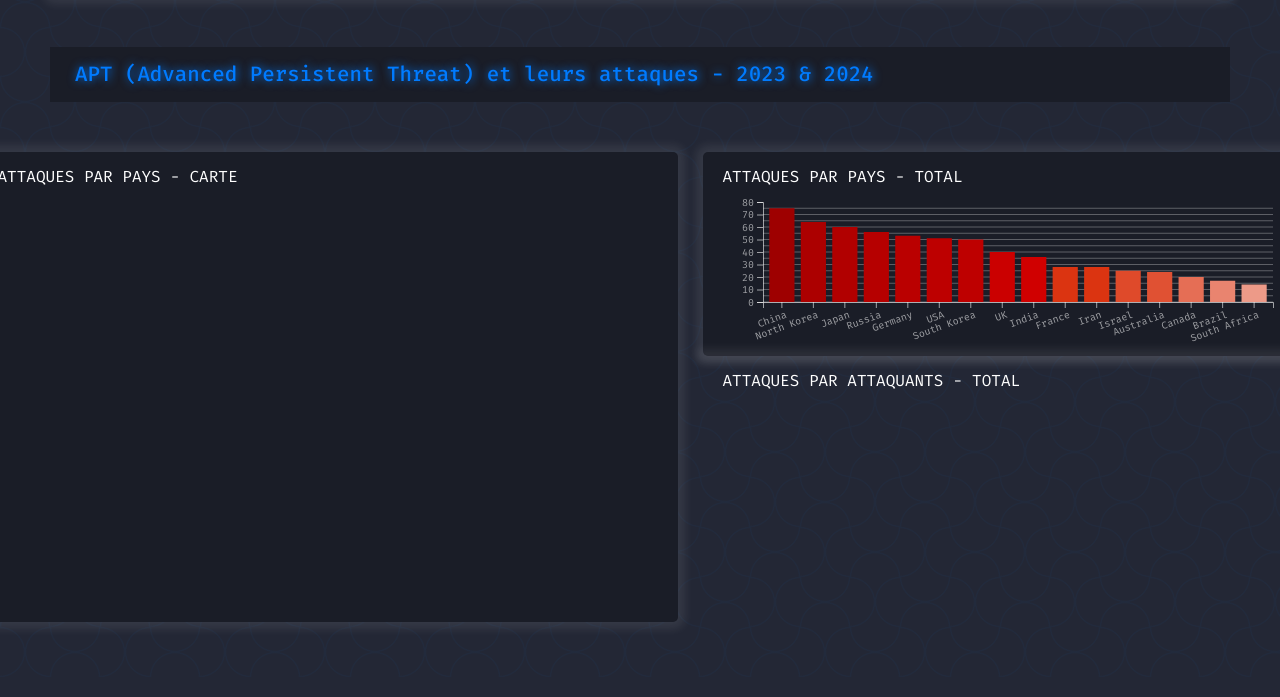
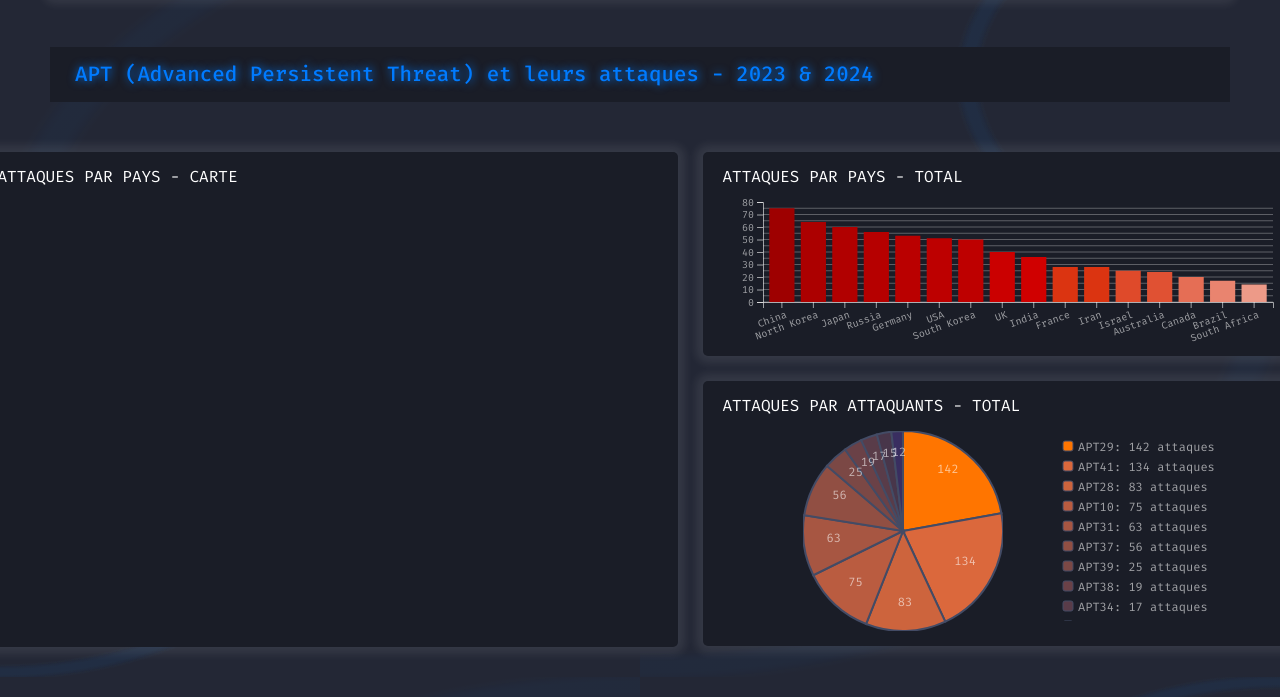
Before and after one commit to bastosjt/Data-Visulation, a plain HTML site: page index.html in a window 1280 px wide. Shown: the part 123-820 px from the top of the page. Drawn offline with nearby package versions, Linux system fonts and the light colour scheme; no server answers; a web font is replaced by a local one.

Commit message:
Finalisation du camembert

```diff
--- a/chartpie.js
+++ b/chartpie.js
@@ -0,0 +1,158 @@
+d3.csv("data.csv").then((data) => {
+
+    function updateChartPie() {
+        const selectedType = document.querySelector("#filters input:checked")?.value;
+
+        const filteredData = selectedType
+            ? data.filter(d => d.Type === selectedType)
+            : data;
+
+        // Calculer les attaques par APT Group et trier en ordre décroissant
+        const aptGroupData = d3.rollup(
+            filteredData,
+            v => d3.sum(v, d => +d.Attacks),
+            d => d["APT Group"]
+        );
+
+        let attackList = Array.from(aptGroupData, ([APTGroup, Attacks]) => ({ APTGroup, Attacks }));
+
+        // Trier par nombre d'attaques décroissant
+        attackList.sort((a, b) => b.Attacks - a.Attacks);
+
+        // Sélectionner et vider les éléments
+        document.querySelector("#chartpie_text").innerHTML = '';
+
+        if (attackList.length === 0) {
+            d3.select("#chartpie").html("Aucune attaque pour ce type.");
+            return;
+        }
+
+        // Définition des dimensions du camembert
+        const width = 200;
+        const height = 200;
+        const radius = Math.min(width, height) / 2;
+
+        // Sélection ou création du SVG
+        let svg = d3.select("#chartpie svg");
+        if (svg.empty()) {
+            svg = d3.select("#chartpie")
+                .append("svg")
+                .attr("width", width)
+                .attr("height", height)
+                .append("g")
+                .attr("transform", `translate(${width / 2}, ${height / 2})`);
+        } else {
+            svg = svg.select("g");
+        }
+
+        // Liste des couleurs fixes
+        const colorList = [
+            "#ff7500", "#db683c", "#cd643d", "#ba5c40", "#a75642",
+            "#914f43", "#7b4845", "#6a4147", "#593c49", "#48364a", "#392e60"
+        ];
+
+        // Création du camembert
+        const pie = d3.pie().value(d => d.Attacks);
+        const arcs = pie(attackList);
+
+        const arc = d3.arc().innerRadius(0).outerRadius(radius);
+
+        // Liaison des données
+        const paths = svg.selectAll("path")
+            .data(arcs);
+
+        // Animation des arcs existants
+        paths.transition()
+            .duration(1000)
+            .attrTween("d", function(d) {
+                const interpolate = d3.interpolate(this._current || d, d);
+                this._current = interpolate(1);
+                return function(t) { return arc(interpolate(t)); };
+            });
+
+        // Ajout des nouvelles parts du camembert
+        paths.enter()
+            .append("path")
+            .attr("fill", (d, i) => colorList[i] || "#ff7500")
+            .attr("stroke", "rgb(67, 75, 101)")
+            .style("stroke-width", "2px")
+            .each(function(d) { this._current = d; }) // Sauvegarde de l'état initial
+            .transition().duration(1000)
+            .attrTween("d", function(d) {
+                const interpolate = d3.interpolate({ startAngle: 0, endAngle: 0 }, d);
+                return function(t) { return arc(interpolate(t)); };
+            });
+
+        // Suppression des anciennes parts si besoin
+        paths.exit().remove();
+
+        // Ajouter les labels avec animation
+        const labels = svg.selectAll("text")
+            .data(arcs);
+
+        // Animation des labels existants
+        labels.transition()
+            .duration(1000)
+            .attr("transform", d => `translate(${arc.centroid(d)[0] * 1.4}, ${arc.centroid(d)[1] * 1.5})`)
+            .style("opacity", 1)
+            .text(d => d.data.Attacks);
+
+        // Ajouter de nouveaux labels avec animation
+        labels.enter()
+            .append("text")
+            .attr("text-anchor", "middle")
+            .attr("font-size", "12px")
+            .style("font-family", '"Fira Mono", monospace')
+            .style("fill", "#ffffff95")
+            .style("opacity", 0)
+            .attr("transform", d => `translate(${arc.centroid(d)[0] * 1.4}, ${arc.centroid(d)[1] * 1.5})`)
+            .text(d => d.data.Attacks)
+            .transition()
+            .duration(1000)
+            .style("opacity", 1);
+
+        labels.exit().remove();
+
+        // Mise à jour de la légende :
+        const svgText = d3.select("#chartpie_text")
+            .attr("width", 300)
+            .attr("height", attackList.length * 20 + 30);
+
+        const legend = svgText.selectAll("g")
+            .data(arcs);
+
+        // Ajout de la légende sans animation
+        const legendEnter = legend.enter()
+            .append("g")
+            .attr("transform", (d, i) => `translate(10, ${i * 20 + 10})`);
+
+        // Ajout des carrés de couleur sans animation
+        legendEnter.append("rect")
+            .attr("width", 10)
+            .attr("height", 10)
+            .attr("fill", (d, i) => colorList[i] || "#ff7500")
+            .attr("rx", 2)
+            .attr("ry", 2)
+            .attr("stroke", "rgb(67, 75, 101)");
+
+        // Ajout du texte sans animation
+        legendEnter.append("text")
+            .attr("x", 15)
+            .attr("y", 7)
+            .text(d => `${d.data.APTGroup}: ${d.data.Attacks} attaques`)
+            .style("font-size", "12px")
+            .style("font-family", '"Fira Mono", monospace')
+            .style("fill", "#ffffff95")
+            .attr("alignment-baseline", "middle");
+
+        // Suppression des anciennes entrées
+        legend.exit().remove();
+    }
+
+    // Écoute des filtres pour mettre à jour le camembert
+    document.querySelectorAll("#filters input").forEach(input => {
+        input.addEventListener("change", updateChartPie);
+    });
+
+    updateChartPie();
+});
--- a/index.html
+++ b/index.html
@@ -34,11 +34,13 @@
                 </div>
                 <div id="chartpie_details">
                     <h1>ATTAQUES PAR ATTAQUANTS - TOTAL</h1>
-                    <div id="chartpie"></div>
+                    <div id="chartpie_data">
+                        <svg id="chartpie"></svg>
+                        <svg id="chartpie_text"></svg>
+                    </div>
                 </div>
             </div>
         </div>
-
         <script src="map.js"></script>
         <script src="graph.js"></script>
         <script src="chartpie.js"></script>
--- a/map.js
+++ b/map.js
@@ -1,4 +1,4 @@
-const mapWidth = 700, mapHeight = 450;
+const mapWidth = 700, mapHeight = 475;
 const legendWidth = 250, legendHeight = 10;
 
 const svgMap = d3.select("#map")
--- a/style.css
+++ b/style.css
@@ -108,6 +108,10 @@ label:hover{
     margin-left: 25px;
 }
 
+#chartpie_details{
+    margin-top: 25px;
+}
+
 #map_details h1, #graph_details h1, #chartpie_details h1{
     font-family: "Fira Mono", monospace;
     font-weight: 400;
@@ -127,3 +131,19 @@ label:hover{
     height: 20px;
     margin: 0 auto;
 }
+
+#chartpie_data{
+    display: flex;
+}
+
+#chartpie{
+    height: 200px;
+    width: 200px;
+    padding: 50px 50px 15px 100px;
+}
+
+#chartpie_text{
+    height: 190px;
+    width: 200px;
+    padding: 50px 50px 15px 0px;
+}
```
